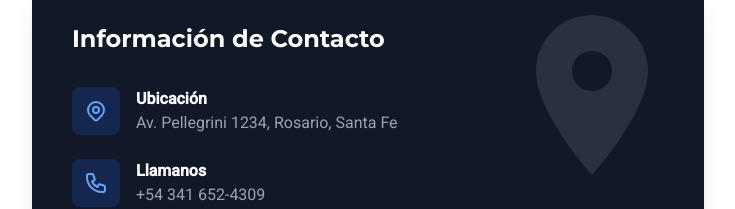
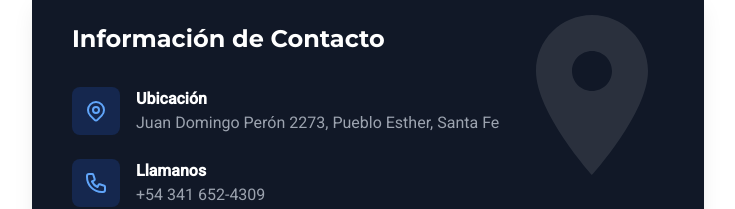
Before and after one commit to rodrigojmayer/davidrodriguez, a React (Vite) app: page / in a window 1280 px wide. Shown: the part 2309-2518 px from the top of the page, without its empty margins (272-1007 px from the left). Built offline with nearby package versions, Linux system fonts and the light colour scheme; no server answers; the database is empty.

Commit message:
address update

```diff
--- a/components/Contact.tsx
+++ b/components/Contact.tsx
@@ -31,7 +31,7 @@ const Contact: React.FC = () => {
                 </div>
                 <div>
                   <p className="font-bold">Ubicación</p>
-                  <p className="text-gray-400">Av. Pellegrini 1234, Rosario, Santa Fe</p>
+                  <p className="text-gray-400">Juan Domingo Perón 2273, Pueblo Esther, Santa Fe</p>
                 </div>
               </div>
 
@@ -100,7 +100,7 @@ const Contact: React.FC = () => {
       {/* Map */}
       <div className="rounded-2xl overflow-hidden h-[450px] shadow-2xl border-4 border-white">
         <iframe
-          src="https://www.google.com/maps/embed?pb=!1m18!1m12!1m3!1d107134.7431252112!2d-60.7666790240366!3d-32.95204680879447!2m3!1f0!2f0!3f0!3m2!1i1024!2i768!4f13.1!3m3!1m2!1s0x95b6539335d7d75b%3A0xec2c9d77774093c7!2sRosario%2C%20Santa%20Fe!5e0!3m2!1ses!2sar!4v1700000000000!5m2!1ses!2sar"
+          src="https://www.google.com/maps/embed?pb=!1m18!1m12!1m3!1d835.8418501631569!2d-60.58573353042455!3d-33.07311759834632!2m3!1f0!2f0!3f0!3m2!1i1024!2i768!4f13.1!3m3!1m2!1s0x95b7a80080f6f26f%3A0x7c291f3ca62e93f3!2sJuan%20Domingo%20Per%C3%B3n%202273%2C%20S2126%20Pueblo%20Esther%2C%20Santa%20Fe!5e0!3m2!1ses-419!2sar!4v1769123604017!5m2!1ses-419!2sar"
           width="100%"
           height="100%"
           style={{ border: 0 }}
```
